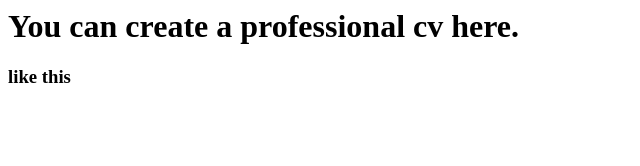
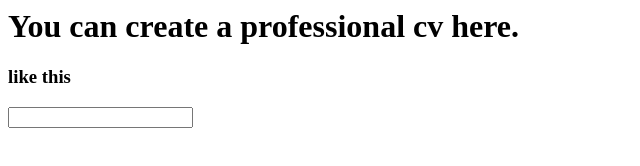
Before and after one commit to Deelaka23/supersimple-website, a plain HTML site: page index.html in a window 1280 px wide. Shown: the whole page, without its empty margins (0-640 px from the left). Drawn offline with Linux system fonts and the light colour scheme.

Commit message:
Update index.html

```diff
--- a/index.html
+++ b/index.html
@@ -6,7 +6,7 @@
 		<h1>You can create a professional cv here.</h1>
 		<h3>like this</h3>
 		<form>
-			<input type="text>
+			<input type="text" name="fname">
 		</form>
 	</body>
 </html>
```
